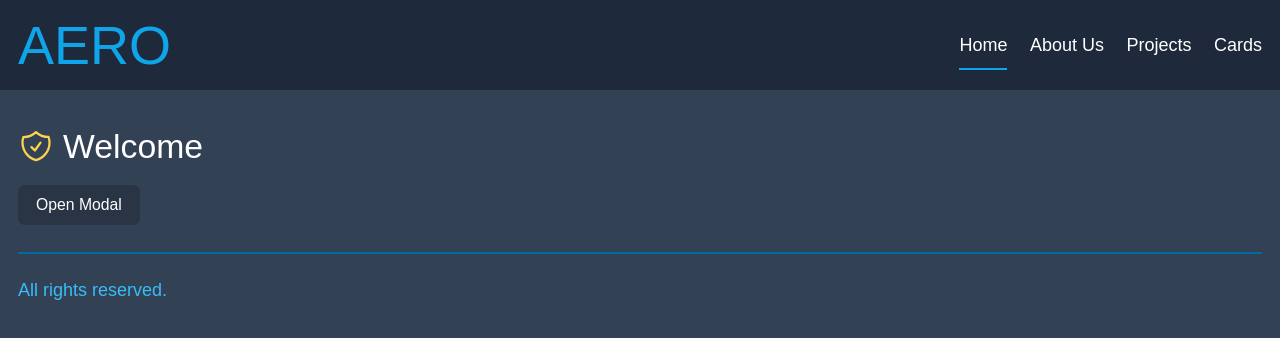
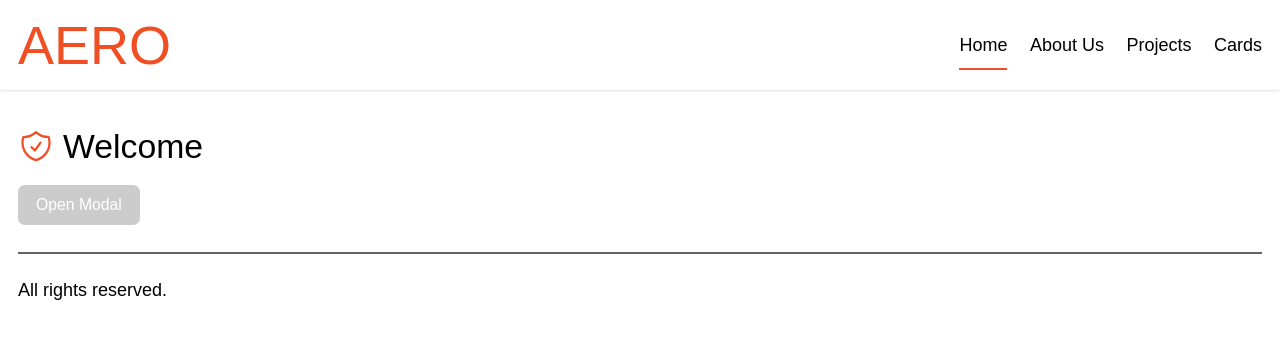
Before and after one commit to JFGit1/aero-base, a Next.js app: page / in a window 1280 px wide. Shown: the top 338 px of the page. Built offline with nearby package versions, Linux system fonts and the light colour scheme; a web font is replaced by a local one.

Commit message:
Transitions v0.3

```diff
--- a/package.json
+++ b/package.json
@@ -22,6 +22,7 @@
     "prop-types": "^15.8.1",
     "react": "18.2.0",
     "react-dom": "18.2.0",
+    "sharp": "^0.32.0",
     "styled-components": "^5.3.9"
   },
   "devDependencies": {
--- a/src/components/Footer/index.js
+++ b/src/components/Footer/index.js
@@ -3,7 +3,9 @@
 export function Footer() {
 	return (
 		<>
-			<div className='container mx-auto mt-6 border-t-2 border-sky-700 pt-5 text-sky-400'>All rights reserved.</div>
+			<div className='container mx-auto mt-6 border-t-2 border-gray pt-5 text-black'>
+				All rights reserved.
+			</div>
 		</>
 	);
 }
--- a/src/components/Header/index.js
+++ b/src/components/Header/index.js
@@ -4,15 +4,15 @@ import { MenuLink } from '../MenuLink';
 
 export function Header() {
 	return (
-		<div className='top-0 left-0 z-20 w-full bg-slate-800 px-4 md:fixed '>
+		<div className='top-0 left-0 z-20 w-full bg-white px-4 shadow md:fixed'>
 			<header className='container mx-auto flex flex-col items-center py-4 md:flex-row md:justify-between'>
 				<motion.h1
 					className='text-5xl font-bold leading-none'
-					whileHover={{ scale: 1.05 }}
+					whileHover={{ scale: 1.15 }}
 					transition={{ type: 'spring', stiffness: 400, damping: 10 }}
 					whileTap={{ scale: 0.95 }}>
 					<Link
-						className='text-sky-500'
+						className='text-orange'
 						href='/'
 						scroll={false}
 						prefetch={false}>
--- a/src/components/LayoutMotion/index.js
+++ b/src/components/LayoutMotion/index.js
@@ -3,10 +3,10 @@ import { motion } from 'framer-motion';
 const LayoutMotion = ({ children }) => (
 	<>
 		<motion.div
-			initial={{ x: 300, opacity: 0 }}
-			animate={{ x: 0, opacity: 1 }}
-			exit={{ x: 300, opacity: 0 }}
-			transition={{ ease: 'easeInOut', duration: 0.8 }}>
+			initial={{ y: -300 }}
+			animate={{ y: 0 }}
+			exit={{ y: 400 }}
+			transition={{ ease: 'easeInOut', duration: 1 }}>
 			{children}
 		</motion.div>
 	</>
--- a/src/components/MenuLink/index.js
+++ b/src/components/MenuLink/index.js
@@ -4,9 +4,9 @@ import { usePathname } from 'next/navigation';
 export function MenuLink({ label, url, ...rest }) {
 	const path = usePathname();
 	//console.log('path:', path);
-	const isCurrentPage = path === url ? 'border-sky-500' : 'border-transparent';
+	const isCurrentPage = path === url ? 'border-orange' : 'border-transparent';
 	const menuDefaultClass =
-		'bor border-b-2 py-3 text-white transition-all duration-300 hover:text-sky-500';
+		'bor border-b-2 py-3 text-black transition-all duration-300 hover:text-orange';
 
 	return (
 		<Link
--- /dev/null
+++ b/src/components/TransitionEffect/bkp.js
@@ -0,0 +1,30 @@
+import React from 'react';
+import { motion } from 'framer-motion';
+
+const TransitionEffect = () => {
+	return (
+		<>
+			<motion.div
+				className='fixed top-0 bottom-0 right-full z-50 h-screen w-screen bg-sky-600'
+				initial={{ x: '100%', width: '100%' }}
+				animate={{ x: '0%', width: '0%' }}
+				exit={{ x: ['0%', '100%'], width: ['0%', '100%'] }}
+				transition={{ duration: 0.6, ease: 'easeInOut' }}
+			/>
+			<motion.div
+				className='fixed top-0 bottom-0 right-full z-40 h-screen w-screen bg-white'
+				initial={{ x: '100%', width: '100%' }}
+				animate={{ x: '0%', width: '0%' }}
+				transition={{ delay: 0.2, duration: 0.6, ease: 'easeInOut' }}
+			/>
+			<motion.div
+				className='fixed top-0 bottom-0 right-full z-30 h-screen w-screen bg-sky-300'
+				initial={{ x: '100%', width: '100%' }}
+				animate={{ x: '0%', width: '0%' }}
+				transition={{ delay: 0.3, duration: 0.6, ease: 'easeInOut' }}
+			/>
+		</>
+	);
+};
+
+export default TransitionEffect;
--- a/src/components/TransitionEffect/index.js
+++ b/src/components/TransitionEffect/index.js
@@ -5,24 +5,44 @@ const TransitionEffect = () => {
 	return (
 		<>
 			<motion.div
-				className='fixed top-0 bottom-0 right-full z-50 h-screen w-screen bg-sky-600'
-				initial={{ x: '100%', width: '100%' }}
-				animate={{ x: '0%', width: '0%' }}
-				exit={{ x: ['0%', '100%'], width: ['0%', '100%'] }}
-				transition={{ duration: 0.6, ease: 'easeInOut' }}
+				className='fixed top-0 z-50 h-screen w-screen origin-top bg-orange'
+				initial={{ scaleY: '0%' }}
+				animate={{ scaleY: '0%' }}
+				exit={{ scaleY: ['0%', '100%'] }}
+				transition={{ duration: 0.8, ease: [0.805, 0.06, 0.845, 0.395] }}
 			/>
 			<motion.div
-				className='fixed top-0 bottom-0 right-full z-40 h-screen w-screen bg-white'
-				initial={{ x: '100%', width: '100%' }}
-				animate={{ x: '0%', width: '0%' }}
-				transition={{ delay: 0.2, duration: 0.6, ease: 'easeInOut' }}
+				className='fixed bottom-0 z-50 h-screen w-screen origin-bottom bg-orange'
+				initial={{ scaleY: '100%' }}
+				animate={{ scaleY: '0%' }}
+				transition={{ duration: 0.5, ease: [0.365, 0.215, 0.215, 0.955] }}
 			/>
 			<motion.div
+				className='fixed bottom-0 z-40 h-screen w-screen origin-bottom bg-white'
+				initial={{ scaleY: '100%' }}
+				animate={{ scaleY: '0%' }}
+				transition={{
+					delay: 0.2,
+					duration: 0.5,
+					ease: [0.365, 0.215, 0.215, 0.955],
+				}}
+			/>
+			<motion.div
+				className='fixed bottom-0 z-30 h-screen w-screen origin-bottom bg-gray'
+				initial={{ scaleY: '100%' }}
+				animate={{ scaleY: '0%' }}
+				transition={{
+					delay: 0.3,
+					duration: 0.5,
+					ease: [0.365, 0.215, 0.215, 0.955],
+				}}
+			/>
+			{/* <motion.div
 				className='fixed top-0 bottom-0 right-full z-30 h-screen w-screen bg-sky-300'
 				initial={{ x: '100%', width: '100%' }}
 				animate={{ x: '0%', width: '0%' }}
 				transition={{ delay: 0.3, duration: 0.6, ease: 'easeInOut' }}
-			/>
+			/> */}
 		</>
 	);
 };
--- a/src/pages/_document.js
+++ b/src/pages/_document.js
@@ -18,7 +18,7 @@ export default class MyDocument extends Document {
 			<Html lang='en' className='scroll-smooth '>
 				<link rel='stylesheet' href='https://use.typekit.net/seg4gmq.css' />
 				<Head />
-				<body className='cursor-default bg-slate-700 text-base font-light text-white'>
+				<body>
 					<Main />
 					<NextScript />
 				</body>
--- a/src/pages/index.js
+++ b/src/pages/index.js
@@ -30,7 +30,7 @@ export default function Home() {
 					<Seo title='Aero Design' desc='Content of the homepage.' />
 					<main className='container mx-auto'>
 						<h1 className='mb-4 flex items-center text-3xl'>
-							<ShieldCheckIcon className='mr-2 h-8 w-8 text-amber-300' />
+							<ShieldCheckIcon className='mr-2 h-8 w-8 text-orange' />
 							Welcome
 						</h1>
 						<button
--- a/src/styles/globals.css
+++ b/src/styles/globals.css
@@ -8,7 +8,7 @@
 		font-size: 18px;
 	}
 	body {
-		@apply overflow-x-hidden;
+		@apply cursor-default overflow-x-hidden bg-white text-base font-light text-black;
 	}
 
 	a {
```
Also changed, not shown: 1 other file (tests, documents, lock files or other folders).
